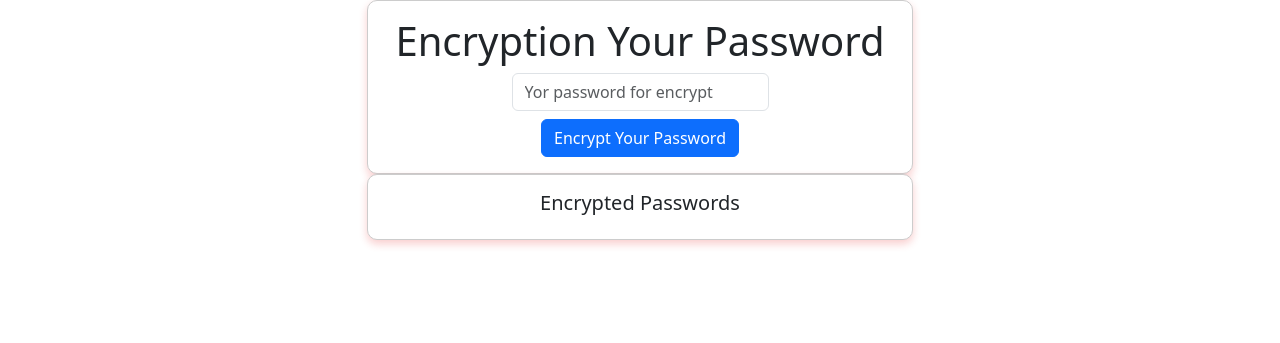
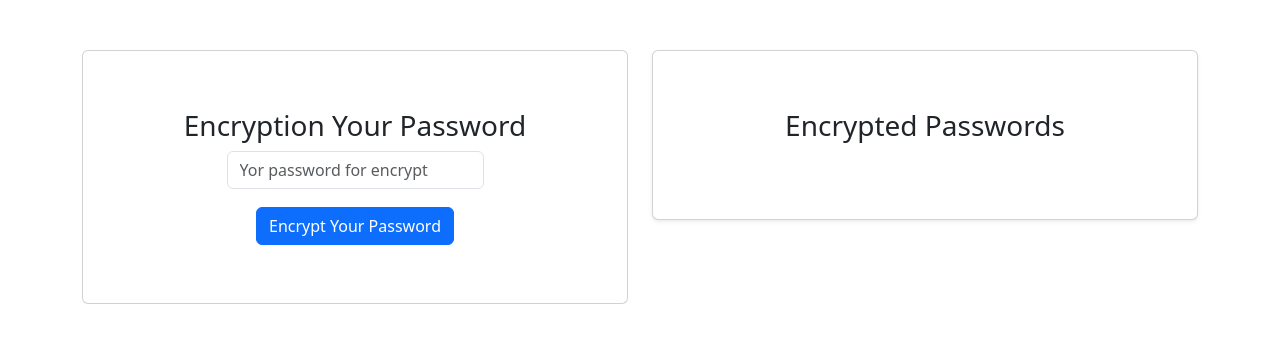
Before and after one commit to jonatanhuergoaguilar/Password_Ecrypt, a Flask app: page / in a window 1280 px wide. Shown: the top 343 px of the page. Run offline with Flask 3, Linux system fonts and the light colour scheme; some libraries are stand-ins or nearby versions.

Commit message:
custom css and some Bootstrap class

```diff
--- a/static/css/own_style.css
+++ b/static/css/own_style.css
@@ -1,18 +1,23 @@
-
-.card {
-    border: 1px solid #ccc;
-    box-shadow: 0 4px 8px 0 rgba(223, 9, 9, 0.2);
-    transition: 0.3s;
-    border-radius: 10px;
-    text-align: center;
+body{
+  margin-top: 50px;
 }
 
-
-.card:hover{
-    box-shadow: 0 8px 16px 0 rgba(0, 0, 0, 0.2);
+.card-body {
+  padding: 10px;
+  text-align: center;
+}
+.card {
+  padding: 10px;
+  margin-bottom: 10px;
+}
+.form-control {
+  margin-bottom: 10px;
 }
 
+.list-group {
+  margin-bottom: 10px;
+}
 
-.btn-primary:hover {
-    background-color: #212e3a;
+.list-group-item {
+  padding: 10px;
 }
--- a/templates/index.html
+++ b/templates/index.html
@@ -13,11 +13,11 @@
 
 <body>
 <div class="container">
-    <div class="row justify-content-center">
-        <div class="col-md-6">
+    <div class="row ">
+        <div class="col-sm-6 col-md-6  mb-3">
             <div class="card">
-                <div class="card-body">
-                    <h1 class="card-title text-center">Encryption Your Password</h1>
+                <div class="card-body p-5">
+                    <h3 class="card-title text-center">Encryption Your Password</h3>
                     <form action="/encrypt" method="POST">
                         <div class="form-group">
                             <label class="form-label">
@@ -29,27 +29,23 @@
                 </div>
             </div>
         </div>
-    </div>
-</div>
-
-<div class="container">
-    <div class="row justify-content-center">
-        <div class="col-md-6">
-            <div class="card">
-                <div class="card-body">
-                    <h5 class="card-title text-center">Encrypted Passwords</h5>
+        <div class="col-sm-6 col-md-6  mb-3">
+            <div class="card shadow-sm card-animated">
+                <div class="card-body p-5">
+                    <h3 class="card-title text-center">Encrypted Passwords</h3>
                     <ul class="list-group">
                         {% for hashed_password in hashed_passwords %}
-                            <li class="list-group-item">{{ hashed_password }}</li>
+                            <li class="card">{{ hashed_password }}</li>
                         {% endfor %}
                     </ul>
                 </div>
             </div>
         </div>
+
+
     </div>
 </div>
-
-<script src="https://cdnjs.cloudflare.com/ajax/libs/bootstrap/5.2.3/js/bootstrap.bundle.min.js" ></script>
+<script src="https://cdnjs.cloudflare.com/ajax/libs/bootstrap/5.2.3/js/bootstrap.bundle.min.js"></script>
 
 </body>
 </html>
```
